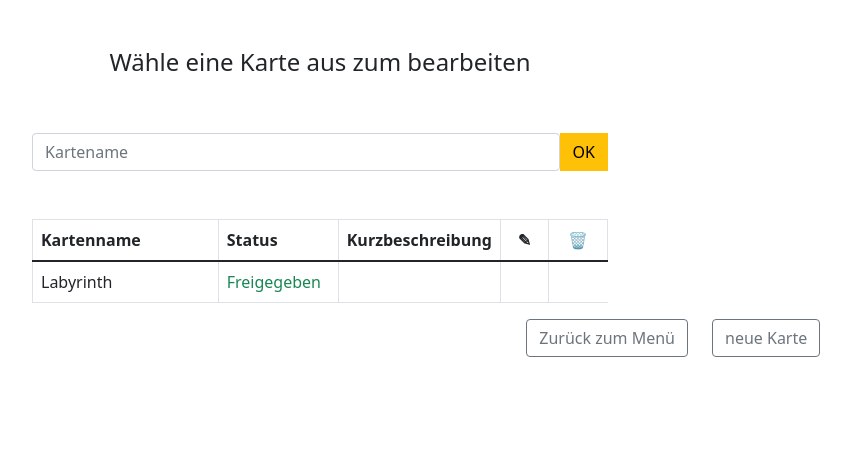
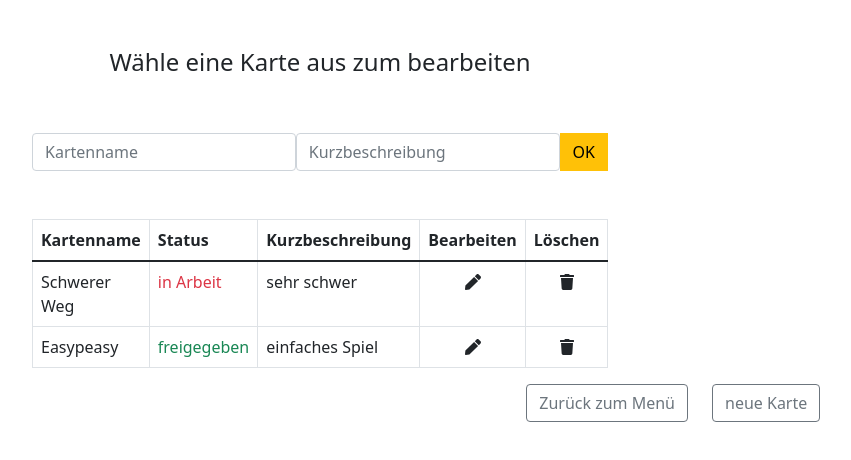
Before and after one commit to ollllliver/RheinMain-Adventure-Frontend, a Vue app: page /editoruebersicht in a window 1280 px wide. Shown: the top 460 px of the page, without its empty margins (320-1171 px from the left). Built offline with nearby package versions, Linux system fonts and the light colour scheme.

Commit message:
Editorübersicht fertig

```diff
--- a/package.json
+++ b/package.json
@@ -18,6 +18,7 @@
     "vue-router": "^4.0.0-0"
   },
   "devDependencies": {
+    "@fortawesome/fontawesome-free": "^5.15.4",
     "@types/jest": "^24.9.1",
     "@types/node": "^16.11.7",
     "@typescript-eslint/eslint-plugin": "^4.18.0",
--- a/src/components/EditorKomponenten/Karten.vue
+++ b/src/components/EditorKomponenten/Karten.vue
@@ -1,59 +1,45 @@
 <template>
+
+  <!-- Eingabe Kartenname und Kurzbeschreibung -->
   <div class="container" style="max-width: 600px">
-
-    <!-- Eingabe Kartenname -->
     <div class="d-flex mt-5">
-      <input
-        type="text"
-        v-model="task"
-        placeholder="Kartename"
-        class="w-100 form-control"
-      />
-      <button class="btn btn-warning rounded-0" @click="submitTask">
-        OK
-      </button>
+      <input v-model="karte" type="text" placeholder="Kartenname" class="form-control">
+      <input v-model="kbeschreibung" type="text" placeholder="Kurzbeschreibung" class="form-control">
+      <button @click="submitName" class="btn btn-warning rounded-0">OK </button>
     </div>
-
-
 
     <!-- Tabelle -->
 <table class="table table-bordered mt-5">
   <thead>
     <tr>
       <th scope="col">Kartenname</th>
-          <th scope="col" style="width: 120px">Status</th>
-          <th scope="col" style="width: 120px">Kurzbeschreibung</th>
-          <th scope="col" class="text-center"><span>&#9998;</span></th>
-          <th scope="col" class="text-center"><span>&#128465;</span></th>
+      <th scope="col">Status</th>
+      <th scope="col">Kurzbeschreibung</th>
+      <th scope="col">Bearbeiten</th>
+      <th scope="col">Löschen</th>
     </tr>
   </thead>
   <tbody>
-        <tr v-for="(task, index) in tasks" :key="index">
-          <td>
-            <span>
-              {{ task.name }}
+    <tr v-for="(karte,index) in karten" :key="index">
+      <td>{{karte.name}}</td>
+      <td style="width:110px">
+        <span @click="aendereStatus(index)" class="pointer"
+          :class="{'text-danger':karte.status=='in Arbeit',
+          'text-success':karte.status=='freigegeben'}" >
+
+          {{karte.status}}
         </span>
       </td>
       <td>
-            <span
-              class="pointer noselect"
-              @click="changeStatus(index)"
-              :class="{
-                'text-danger': task.status === 'in Arbeit',
-                'text-success': task.status === 'freigegeben',
-              }"
-            >
-              {{ capitalizeFirstChar(task.status) }}
-            </span>
-          </td>
-          <td class="text-center">
-            <div @click="deleteTask(index)">
-              <span class="fa fa-trash pointer"></span>
+        {{karte.beschreibung}}</td>
+      <td>
+        <div class="text-center" @click="bearbeiteName(index)">
+          <span class="fa fa-pen"> </span>
         </div>
       </td>
-          <td class="text-center">
-            <div @click="editTask(index)">
-              <p class="fa fa-pen pointer"></p>
+      <td>
+        <div class="text-center" @click="loescheName(index)">
+          <span class="fa fa-trash"> </span>
         </div>
       </td>
     </tr>
@@ -65,71 +51,85 @@
 <script>
 export default {
   name: "Karten",
-  props: {
-    msg: String,
+
+  data(){
+    return{
+      karte:'',
+      bearbeiteterName:null,
+      bearbeiteteBeschreibung:null,
+      kbeschreibung:'',
+      /* Spielstatus */
+      statuse:['freigegeben','in Arbeit'],
+      karten: [
+        {
+          name:'Schwerer Weg',
+          status:'in Arbeit',
+          beschreibung:'sehr schwer'
         },
-  data() {
-    return {
-      task: "",
-      editedTask: null,
-      statuses: ["freigegeben", "in Arbeit"],
-      /* Spielstatus */
-      tasks: [
         {
-          name: "Labyrinth",
-          status: "freigegeben",
+          name:'Easypeasy',
+          status:'freigegeben',
+          beschreibung:'einfaches Spiel'
+
+        }
+      ]
+
+    }
   },
+  methods:{
 
-      ],
-    };
+    /* Name und Beschreibung hinzufügen */
+    submitName(){
+      if(this.karte.length==0) return;
+
+
+      if(this.bearbeiteterName==null && this.bearbeiteteBeschreibung==null){
+
+      this.karten.push({
+        name:this.karte,
+        status:'in Arbeit',
+        beschreibung:this.kbeschreibung,
+      })
+      }else{
+        this.karten[this.bearbeiteterName].name=this.karte;
+        this.karten[this.bearbeiteteBeschreibung].beschreibung=this.kbeschreibung;
+        this.bearbeiteterName=null;
+        this.bearbeiteteBeschreibung=null;
+
+      }
+      /* Leere Felder angezeigt bekommen */
+      this.karte='';
+      this.kbeschreibung='';
     },
-  methods: {
-    /* Großbuchstaben */
-    capitalizeFirstChar(str) {
-      return str.charAt(0).toUpperCase() + str.slice(1);
-    },
-    /* Status ändern*/
-    changeStatus(index) {
-      let newIndex = this.statuses.indexOf(this.tasks[index].status);
-      if (++newIndex > 2) newIndex = 0;
-      this.tasks[index].status = this.statuses[newIndex];
-    },
-    /* Löschen*/
-    deleteTask(index) {
-      this.tasks.splice(index, 1);
-    },
-    /* Bearbeiten */
-    editTask(index) {
-      this.task = this.tasks[index].name;
-      this.editedTask = index;
-    },
-    /*Hinzufügen*/
-    submitTask() {
-      if (this.task.length === 0) return;
-      /* Bearbeiten */
-      if (this.editedTask != null) {
-        this.tasks[this.editedTask].name = this.task;
-        this.editedTask = null;
-      } else {
-        /* neue Aufgabe hinzufügen */
-        this.tasks.push({
-          name: this.task,
-          status: "Status",
-        });
-      }
-      this.task = "";
-    },
+    /* Name und Beschreibung löschen */
+    loescheName(index){
+      this.karten.splice(index,1);
 
     },
-};
+    /* Name und Beschreibung ändern */
+    bearbeiteName(index){
+      this.karte=this.karten[index].name;
+      this.kbeschreibung=this.karten[index].beschreibung;
+      this.bearbeiteterName=index;
+      this.bearbeiteteBeschreibung=index;
+
+    },
+    /* Status ändern */
+    aendereStatus(index){
+      let neuesI=this.statuse.indexOf(this.karten[index].status);
+      if(++neuesI>1)neuesI=0;
+      this.karten[index].status=this.statuse[neuesI];
+
+    },
+  }
+}
+
+
 </script>
 
 <style scoped>
 .pointer {
-  cursor: pointer;
+  cursor:pointer;
 }
 
-.line-through {
-  text-decoration: line-through;
-}
 </style>
--- a/src/main.ts
+++ b/src/main.ts
@@ -3,6 +3,8 @@ import App from './App.vue'
 import router from './router'
 import 'bootstrap/dist/css/bootstrap.min.css'
 import '@/assets/css/main.css'
+import '@fortawesome/fontawesome-free/css/all.css'
+import '@fortawesome/fontawesome-free/js/all.js'
 
 
 createApp(App).use(router).mount('#app')
```
Also changed, not shown: 1 other file (tests, documents, lock files or other folders). Lines whose indentation alone changed are shown as unchanged.
